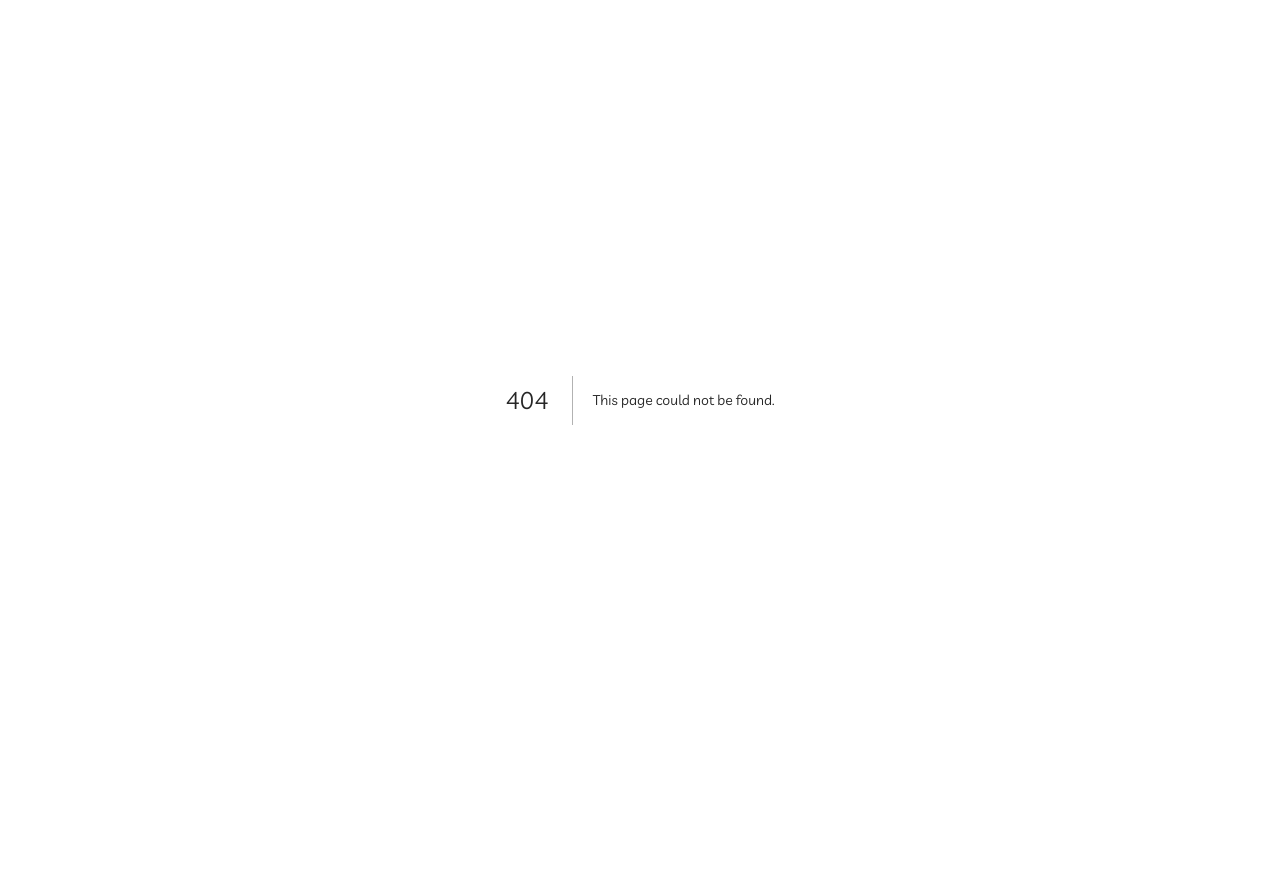
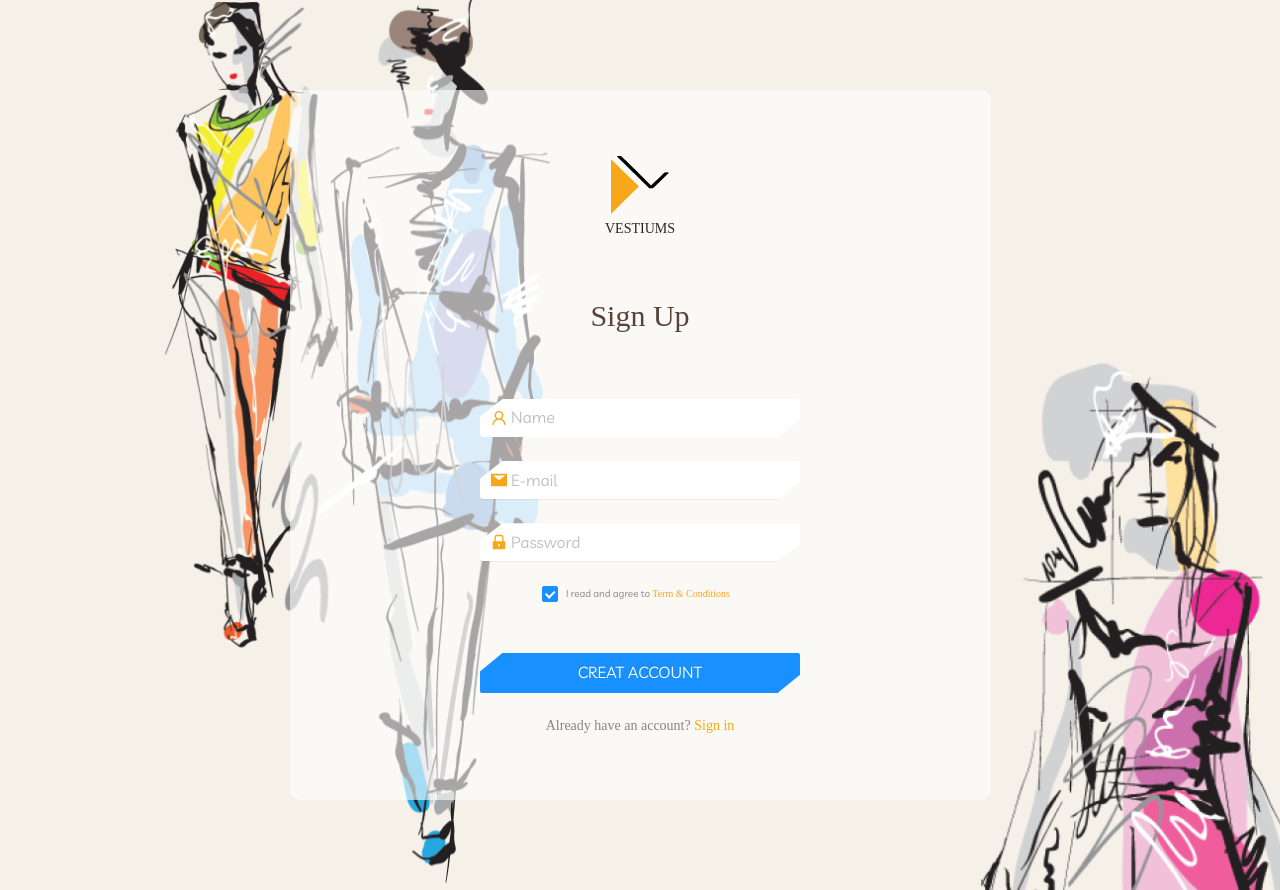
Before and after one commit to The-Phaq/vestium-web-app, a Next.js app: page /auth/signup in a window 1280 px wide. Before the commit this address had no page. Before the commit the page ends 800 px from the top, so only its background shows below. Built offline with nearby package versions, Linux system fonts and the light colour scheme.

Commit message:
+ UI SignUp

```diff
--- a/containers/Login/styles.js
+++ b/containers/Login/styles.js
@@ -57,4 +57,15 @@ export default styled.div`
         font-size: 10px;
         line-height: 12px;
     }
+    .text {
+        color: #f8a71b;
+        font-family: 'Rubik', normal;
+    }
+    .text-signin {
+        color: #8b8181;
+        font-family: 'Rubik', normal;
+        font-size: 14px;
+        line-height: 17px;
+        text-align: center;
+    }
 `;
--- /dev/null
+++ b/containers/SignUp/index.js
@@ -0,0 +1,122 @@
+import React from 'react';
+import { Form, Checkbox } from 'antd';
+import { MailFilled, LockFilled, UserOutlined } from '@ant-design/icons';
+import Link from 'next/link';
+import { InputC, ButtonC } from '../../components';
+import LoginWrapper from '../Login/styles';
+
+const SignUpForm = () => {
+    const onFinish = (values) => {
+        console.log('Received values of form: ', values);
+    };
+    return (
+        <LoginWrapper>
+            <div className="main">
+                <img alt="logo" src="/images/logo.png" />
+                <div className="title">VESTIUMS</div>
+                <div className="signin">Sign Up</div>
+                <div>
+                    <Form
+                        name="normal_login"
+                        className="login-form form-login"
+                        initialValues={{
+                            remember: true,
+                        }}
+                        onFinish={onFinish}
+                    >
+                        <Form.Item
+                            name="name"
+                            rules={[
+                                {
+                                    required: true,
+                                    message: 'Please input your name!',
+                                },
+                            ]}
+                        >
+                            <InputC
+                                prefix={
+                                    <UserOutlined
+                                        className="site-form-item-icon"
+                                        style={{ color: '#f8a71b' }}
+                                    />
+                                }
+                                placeholder="Name"
+                            />
+                        </Form.Item>
+                        <Form.Item
+                            name="email"
+                            rules={[
+                                {
+                                    required: true,
+                                    message: 'Please input your Email!',
+                                },
+                            ]}
+                        >
+                            <InputC
+                                prefix={
+                                    <MailFilled
+                                        className="site-form-item-icon"
+                                        style={{ color: '#f8a71b' }}
+                                    />
+                                }
+                                placeholder="E-mail"
+                            />
+                        </Form.Item>
+                        <Form.Item
+                            name="password"
+                            rules={[
+                                {
+                                    required: true,
+                                    message: 'Please input your Password!',
+                                },
+                            ]}
+                        >
+                            <InputC
+                                prefix={
+                                    <LockFilled
+                                        className="site-form-item-icon"
+                                        style={{ color: '#f8a71b' }}
+                                    />
+                                }
+                                type="password"
+                                placeholder="Password"
+                            />
+                        </Form.Item>
+                        <div className="row-remember-fotgot">
+                            <Form.Item
+                                name="remember"
+                                valuePropName="checked"
+                                noStyle
+                            >
+                                <Checkbox>
+                                    I read and agree to{' '}
+                                    <a className="text" href="">
+                                        Term & Conditions
+                                    </a>
+                                </Checkbox>
+                            </Form.Item>
+                        </div>
+                        <Form.Item>
+                            <ButtonC
+                                type="primary"
+                                htmlType="submit"
+                                className="login-form-button"
+                                block
+                            >
+                                CREAT ACCOUNT
+                            </ButtonC>
+                        </Form.Item>
+                        <div className="text-signin">
+                            Already have an account?{' '}
+                            <Link href="/auth/login">
+                                <a className="text">Sign in</a>
+                            </Link>
+                        </div>
+                    </Form>
+                </div>
+            </div>
+        </LoginWrapper>
+    );
+};
+
+export default SignUpForm;
--- /dev/null
+++ b/pages/auth/signup.js
@@ -0,0 +1,19 @@
+import React from 'react';
+import dynamic from 'next/dynamic';
+
+const AuthenLayout = dynamic(() => import('layouts/Authentication'), {
+    ssr: false,
+});
+const SignUpConTainer = dynamic(() => import('containers/SignUp'), {
+    ssr: false,
+});
+
+const login = () => {
+    return (
+        <AuthenLayout>
+            <SignUpConTainer />
+        </AuthenLayout>
+    );
+};
+
+export default login;
```
